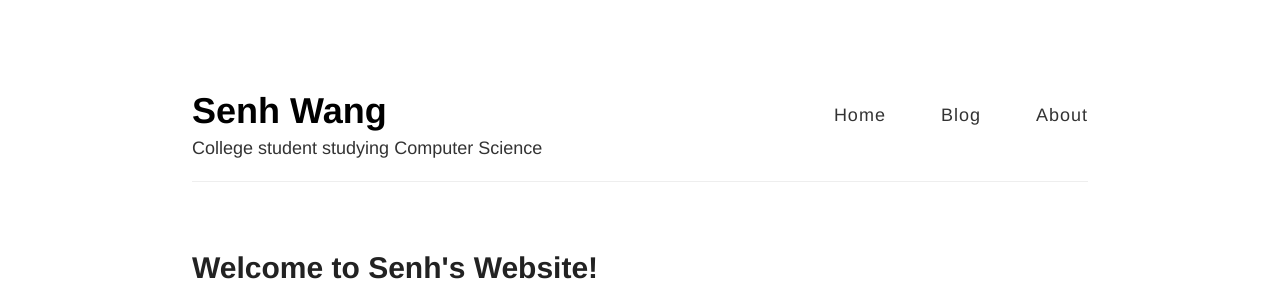
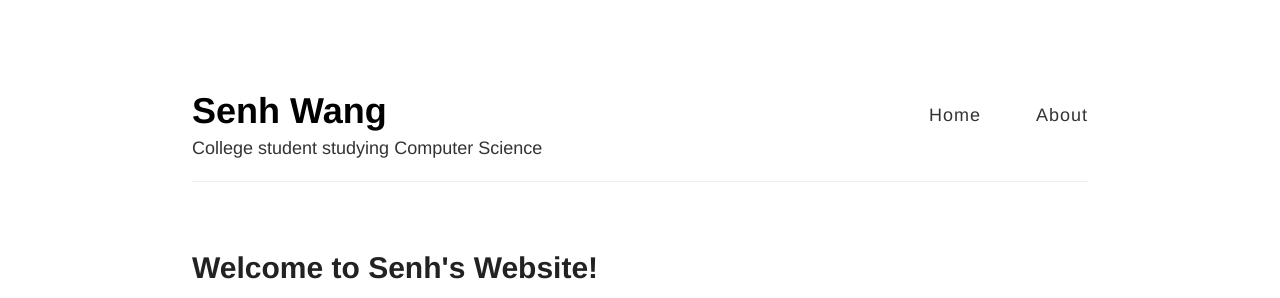
Before and after one commit to SenhW/senhw.github.io, a Jekyll site: the page built from index.html, in a window 1280 px wide. Shown: the top 298 px of the page. Built offline with Jekyll 4.4.1, drawn with Linux system fonts in a browser that asks for light colours; Markdown is read by kramdown in place of the engine named in the settings.

Commit message:
Delete blog link

```diff
--- a/_layouts/default.html
+++ b/_layouts/default.html
@@ -28,7 +28,6 @@
 
           <nav>
             <a href="{{ site.baseurl }}/">Home</a>
-            <a href="{{ site.baseurl }}/blog">Blog</a>
             <a href="{{ site.baseurl }}/about">About</a>
           </nav>
         </header>
```
